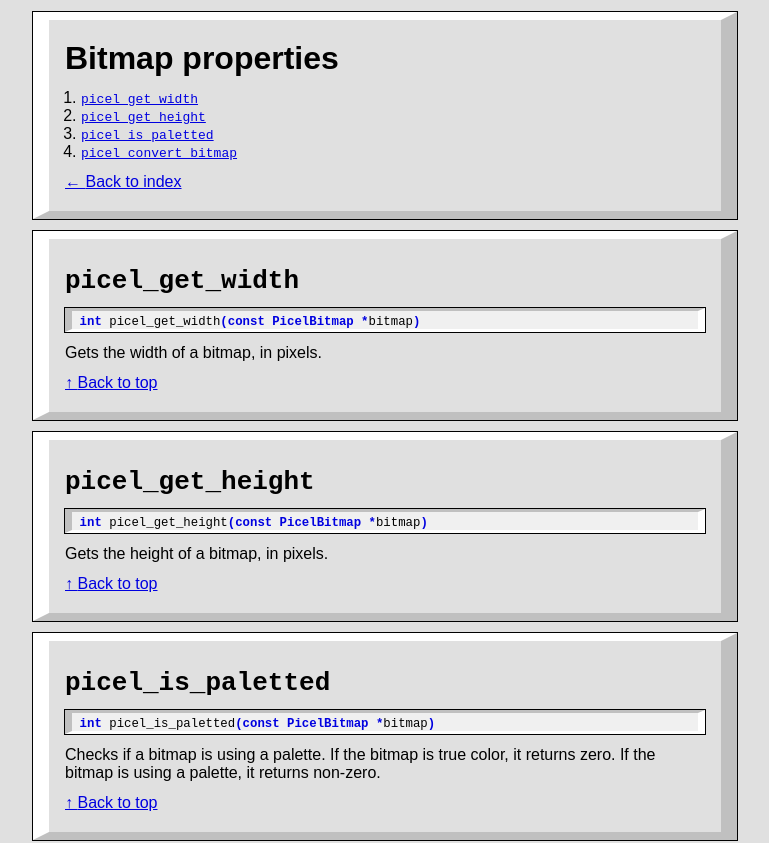
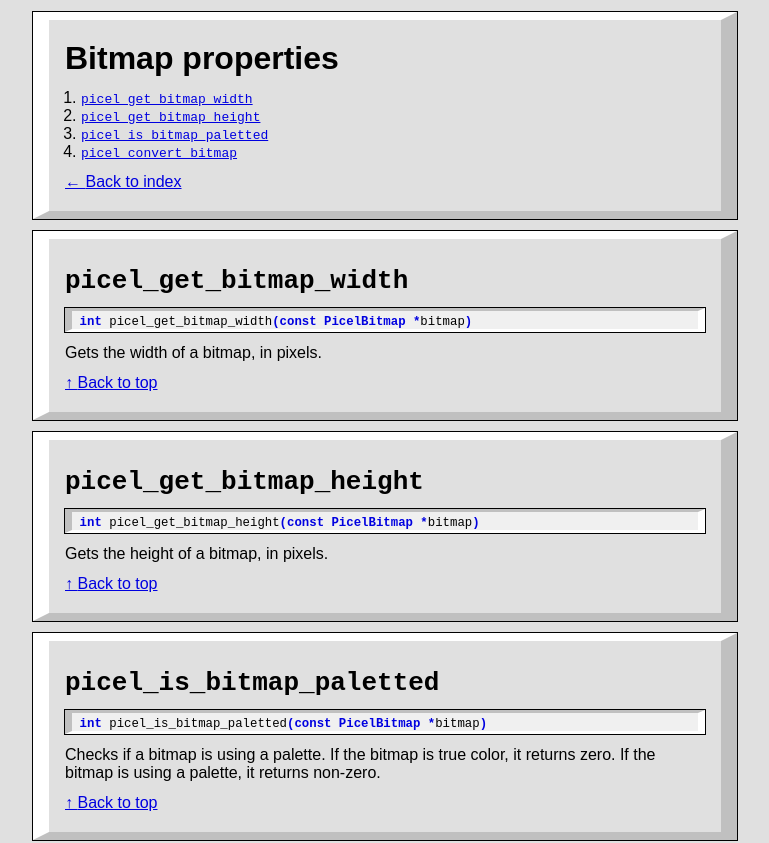
Before and after one commit to sikthehedgehog/Picel, a plain HTML site: page doc/properties.html in a window 1280 px wide. Shown: the top 843 px of the page, without its empty margins (255-1024 px from the left). Drawn offline with Linux system fonts and the light colour scheme.

Commit message:
Documentation should be updated too

```diff
--- a/doc/properties.html
+++ b/doc/properties.html
@@ -9,12 +9,12 @@
     <section id="top">
       <h1>Bitmap properties</h1>
       <nav><ul>
-        <li><a href="#picel_get_width"><code
-                     >picel_get_width</code></a></li>
-        <li><a href="#picel_get_height"><code
-                     >picel_get_height</code></a></li>
-        <li><a href="#picel_is_paletted"><code
-                     >picel_is_paletted</code></a></li>
+        <li><a href="#picel_get_bitmap_width"><code
+                     >picel_get_bitmap_width</code></a></li>
+        <li><a href="#picel_get_bitmap_height"><code
+                     >picel_get_bitmap_height</code></a></li>
+        <li><a href="#picel_is_bitmap_paletted"><code
+                     >picel_is_bitmap_paletted</code></a></li>
         <li><a href="#picel_convert_bitmap"><code
                      >picel_convert_bitmap</code></a></li>
       </ul></nav>
@@ -22,10 +22,11 @@
         Back to index
       </a></p>
     </section>
-    <section id="picel_get_width">
-      <h1><code>picel_get_width</code></h1>
+    <section id="picel_get_bitmap_width">
+      <h1><code>picel_get_bitmap_width</code></h1>
       <p class="syntax"><code>
-        <b>int</b> picel_get_width<b>(const PicelBitmap *</b>bitmap<b>)</b>
+        <b>int</b> picel_get_bitmap_width<b>(const PicelBitmap
+        *</b>bitmap<b>)</b>
       </code></p>
       <p>
         Gets the width of a bitmap, in pixels.
@@ -34,10 +35,11 @@
         Back to top
       </a></p>
     </section>
-    <section id="picel_get_height">
-      <h1><code>picel_get_height</code></h1>
+    <section id="picel_get_bitmap_height">
+      <h1><code>picel_get_bitmap_height</code></h1>
       <p class="syntax"><code>
-        <b>int</b> picel_get_height<b>(const PicelBitmap *</b>bitmap<b>)</b>
+        <b>int</b> picel_get_bitmap_height<b>(const PicelBitmap
+        *</b>bitmap<b>)</b>
       </code></p>
       <p>
         Gets the height of a bitmap, in pixels.
@@ -46,10 +48,11 @@
         Back to top
       </a></p>
     </section>
-    <section id="picel_is_paletted">
-      <h1><code>picel_is_paletted</code></h1>
+    <section id="picel_is_bitmap_paletted">
+      <h1><code>picel_is_bitmap_paletted</code></h1>
       <p class="syntax"><code>
-        <b>int</b> picel_is_paletted<b>(const PicelBitmap *</b>bitmap<b>)</b>
+        <b>int</b> picel_is_bitmap_paletted<b>(const PicelBitmap
+        *</b>bitmap<b>)</b>
       </code></p>
       <p>
         Checks if a bitmap is using a palette. If the bitmap is true color,
--- a/doc/style.css
+++ b/doc/style.css
@@ -20,9 +20,25 @@ section {
    padding: 0.5em 1em;
 }
 
+section section {
+   width: 100%;
+   border: none;
+   outline: none;
+   margin: 0em;
+   padding: 0em;
+}
+
 h1 {
    font-size: 2em;
    margin: 0.375em 0em;
+}
+
+h2 {
+   font-size: 1em;
+   font-style: oblique;
+   font-weight: bold;
+   border-bottom: 1px solid;
+   margin: 0.75em 0em;
 }
 
 p {
```
Also changed, not shown: doc/file.html (+5 -1 lines).
